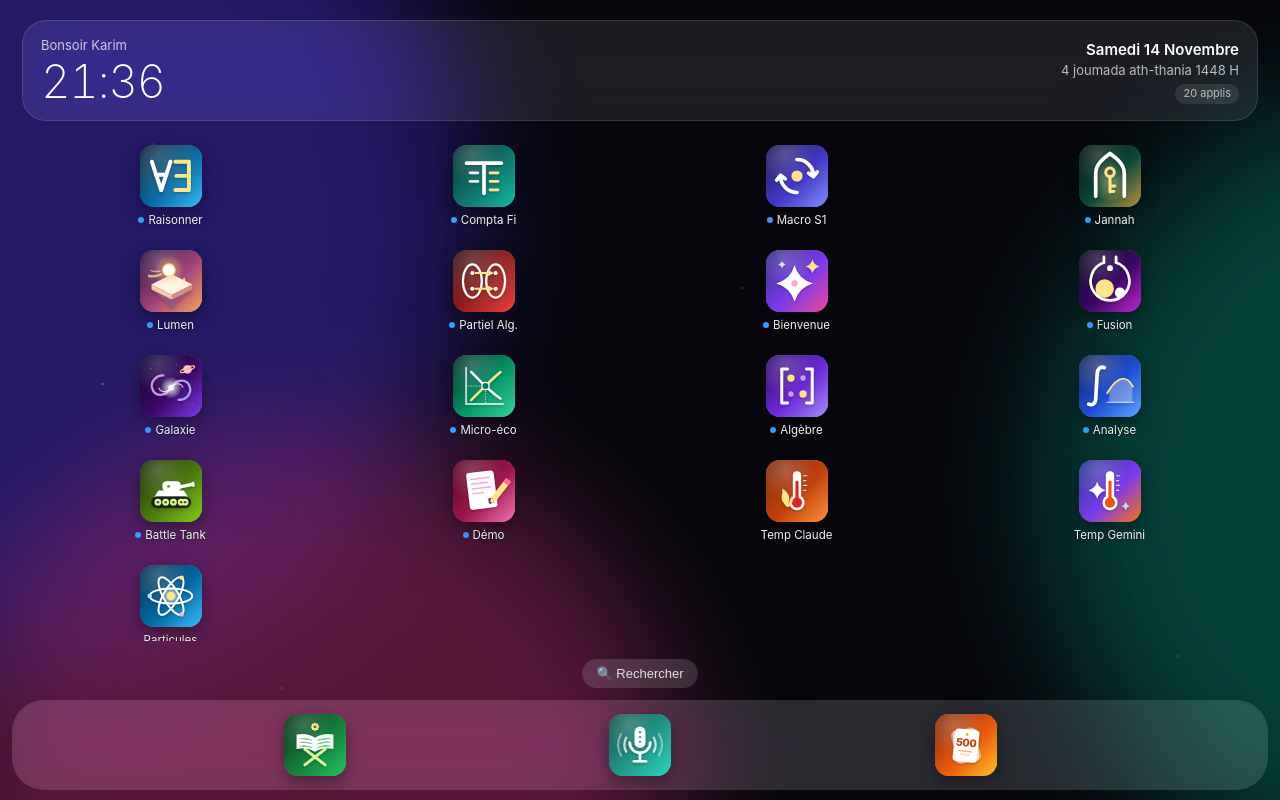
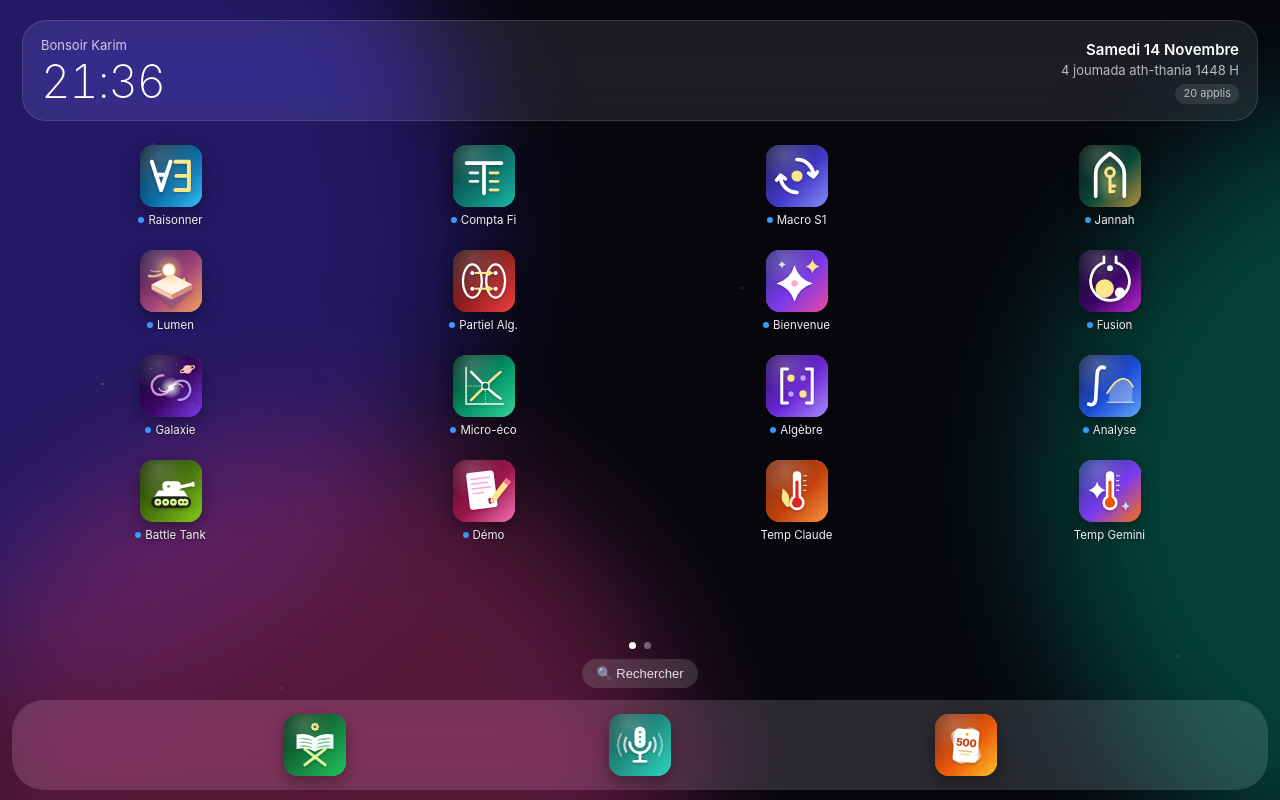
Before and after one commit to picascience/picascience.github.io, a plain HTML site: page index.html in a window 1280 px wide. Drawn offline with Linux system fonts and the light colour scheme.

Commit message:
Fix: la dernière ligne d'applis n'est plus coupée (hauteur de tuile mesurée)
Co-Authored-By: Claude Opus 5.5 <noreply@anthropic.com>
Claude-Session: https://claude.ai/code/session_01U28aNtNkAhBhnsdSn7YbDH

```diff
--- a/index.html
+++ b/index.html
@@ -204,7 +204,12 @@
     const grid = APPS.filter(a => !dock.includes(a));
     $("#dock").innerHTML = dock.map(tile).join("");
     const pagesEl = $("#pages");
-    const rows = Math.max(2, Math.floor((pagesEl.clientHeight - 14) / 98));
+    // Mesure la vraie hauteur d'une tuile (icône + nom) pour ne jamais couper la dernière ligne
+    pagesEl.innerHTML = `<div class="page" style="visibility:hidden">${tile({ id: "_probe", name: "Probe" }, 0)}</div>`;
+    const probe = pagesEl.firstElementChild, ps = getComputedStyle(probe);
+    const tileH = probe.firstElementChild.offsetHeight, gap = parseFloat(ps.rowGap) || 22;
+    const avail = pagesEl.clientHeight - parseFloat(ps.paddingTop) - 8;
+    const rows = Math.max(1, Math.floor((avail + gap) / (tileH + gap)));
     const per = rows * 4, pages = [];
     for (let i = 0; i < Math.max(grid.length, 1); i += per) pages.push(grid.slice(i, i + per));
     pagesEl.innerHTML = pages.map(p => `<div class="page">${p.map(tile).join("")}</div>`).join("");
```
